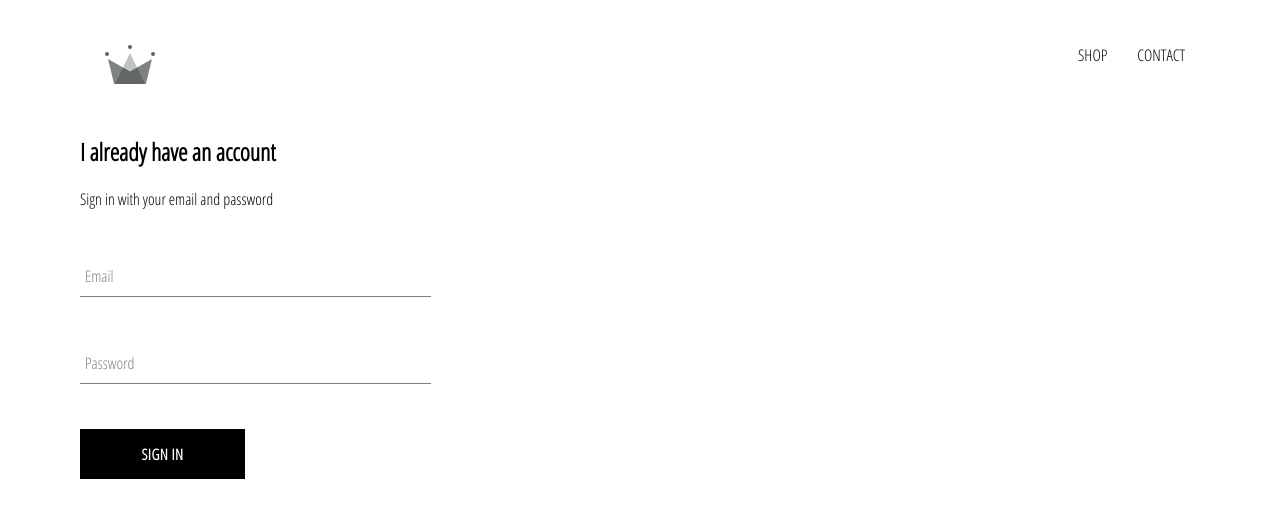
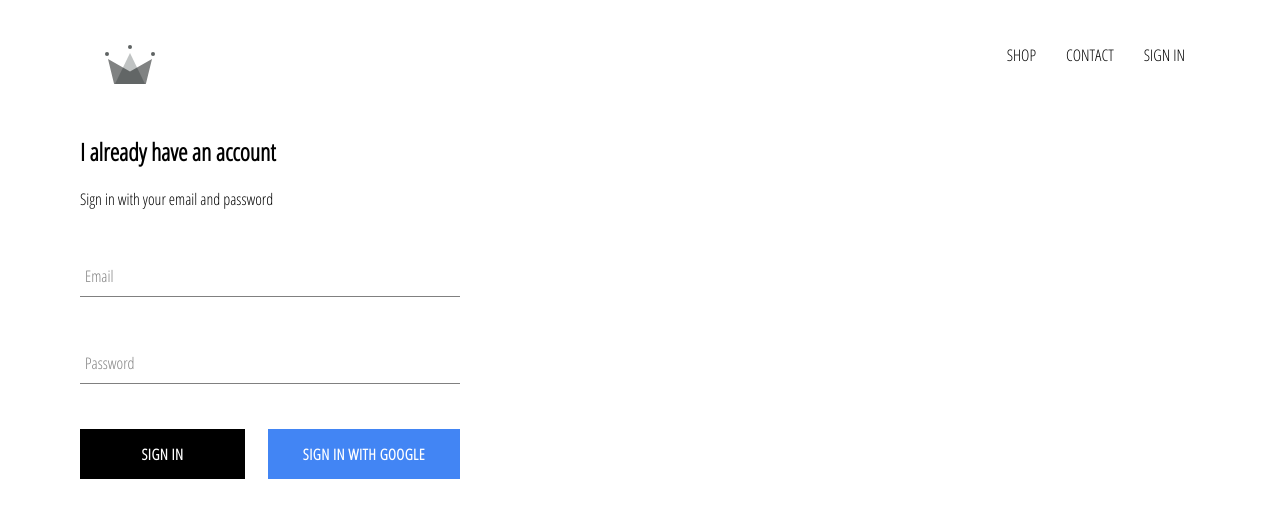
Before and after one commit to pratyush-prateek/online-ecommerce-clone, a React (Create React App) app: page /signin in a window 1280 px wide. Shown: the top 518 px of the page. Built offline with nearby package versions, Linux system fonts and the light colour scheme; no server answers.

Commit message:
Integrate firebase for DB and auth services and added support for Google OAuth

```diff
--- a/package.json
+++ b/package.json
@@ -6,6 +6,7 @@
     "@testing-library/jest-dom": "^5.16.0",
     "@testing-library/react": "^11.2.7",
     "@testing-library/user-event": "^12.8.3",
+    "firebase": "^9.6.1",
     "node-sass": "^6.0.1",
     "react": "^17.0.2",
     "react-dom": "^17.0.2",
--- a/src/App.css
+++ b/src/App.css
@@ -7,3 +7,7 @@
     text-decoration: none;
     color: black;
 }
+
+* {
+    box-sizing: border-box;
+}
--- a/src/App.js
+++ b/src/App.js
@@ -4,11 +4,34 @@
 import Header from "./components/header/header.component";
 import SignInUp from "./pages/sign-in-up-page/sign-in-up.component";
 import { Route, Switch } from "react-router-dom";
+import { auth } from "./firebase/firebase.utils.js";
+import React from "react";
 
-function App() {
+class App extends React.Component {
+  constructor() {
+    super();
+    this.state = {
+      currentUser: null,
+    };
+  }
+
+  unsubscribeFromAuth = null;
+
+  componentWillUnmount() {
+    this.unsubscribeFromAuth();
+  }
+
+  componentDidMount() {
+    this.unsubscribeFromAuth = auth.onAuthStateChanged((user) => {
+      this.setState({ currentUser: user });
+    });
+  }
+
+  render() {
+    const { currentUser } = this.state;
     return (
       <div>
-      <Header />
+        <Header currentUser={currentUser} />
         <Switch>
           <Route path="/signin" exact={true} component={SignInUp} />
           <Route path="/shop" exact={true} component={ShopPage} />
@@ -17,5 +40,6 @@
       </div>
     );
   }
+}
 
 export default App;
--- a/src/components/custom-button/custom-button.component.jsx
+++ b/src/components/custom-button/custom-button.component.jsx
@@ -2,9 +2,14 @@
 import "./custom-button.styles.scss";
 
 const CustomButton = (props) => {
-  const { children, ...attrs } = props;
+  const { children, isGoogleSignInButton, ...attrs } = props;
   return (
-    <button className="custom-button" {...attrs}>
+    <button
+      className={`${
+        isGoogleSignInButton ? "google-sign-in" : ""
+      } custom-button`}
+      {...attrs}
+    >
       {children}
     </button>
   );
--- a/src/components/custom-button/custom-button.styles.scss
+++ b/src/components/custom-button/custom-button.styles.scss
@@ -19,4 +19,12 @@
     color: black;
     border: 1px solid black;
   }
+  &.google-sign-in {
+    background-color: #4285f4;
+
+    &:hover {
+      background-color: #357ae8;
+      border: none;
+    }
+  }
 }
--- a/src/components/header/header.component.jsx
+++ b/src/components/header/header.component.jsx
@@ -2,8 +2,11 @@
 import { Link } from "react-router-dom";
 import { ReactComponent as Logo } from "../../assets/crown.svg";
 import "./header.styles.scss";
+//Firebase auth utils
+import { auth } from "../../firebase/firebase.utils";
 
 const Header = (props) => {
+  const { currentUser } = props;
   return (
     <div className="header">
       <Link className="logo-container" to="/">
@@ -16,6 +19,20 @@
         <Link className="option" to="/shop">
           CONTACT
         </Link>
+        {currentUser ? (
+          <div
+            className="option"
+            onClick={() => {
+              auth.signOut();
+            }}
+          >
+            SIGN OUT
+          </div>
+        ) : (
+          <Link className="option" to="/signin">
+            SIGN IN
+          </Link>
+        )}
       </div>
     </div>
   );
--- a/src/components/header/header.styles.scss
+++ b/src/components/header/header.styles.scss
@@ -20,6 +20,7 @@
 
     .option {
       padding: 10px 15px;
+      cursor: pointer;
     }
   }
 }
--- a/src/components/sign-in/sign-in.component.jsx
+++ b/src/components/sign-in/sign-in.component.jsx
@@ -2,6 +2,8 @@
 import CustomButton from "../custom-button/custom-button.component.jsx";
 import FormInput from "../form-input/form-input.component.jsx";
 import "./sign-in.styles.scss";
+//Firebase auth imports
+import { signInWithGoogle } from "../../firebase/firebase.utils.js";
 
 class SignIn extends React.Component {
   constructor(props) {
@@ -45,9 +47,18 @@
             value={this.state.password}
             required
           />
-          <CustomButton type="submit" value="Submit Form">
-            SIGN IN
-          </CustomButton>
+          <div className="buttons">
+            <CustomButton type="submit" value="Submit Form">
+              SIGN IN
+            </CustomButton>
+            <CustomButton
+              onClick={signInWithGoogle}
+              value="Sign in with Google"
+              isGoogleSignInButton
+            >
+              SIGN IN WITH GOOGLE
+            </CustomButton>
+          </div>
         </form>
       </div>
     );
--- a/src/components/sign-in/sign-in.styles.scss
+++ b/src/components/sign-in/sign-in.styles.scss
@@ -1,9 +1,14 @@
 .sign-in {
-  width: 30%;
+  width: 380px;
   display: flex;
   flex-direction: column;
 
   .title {
     margin: 10 px 0;
   }
+
+  .buttons {
+    display: flex;
+    justify-content: space-between;
+  }
 }
--- /dev/null
+++ b/src/firebase/firebase.utils.js
@@ -0,0 +1,24 @@
+import firebase from "firebase/compat/app";
+import "firebase/compat/firestore";
+import "firebase/compat/auth";
+
+const config = {
+  apiKey: "AIzaSyDx9oaOm8CHL1Lb4MtOeY_Sw1xYmLz_-Hg",
+  authDomain: "online-ecommerce-db.firebaseapp.com",
+  projectId: "online-ecommerce-db",
+  storageBucket: "online-ecommerce-db.appspot.com",
+  messagingSenderId: "108909781359",
+  appId: "1:108909781359:web:09b5092fa1f838fdde089a",
+  measurementId: "G-QVJBN1YJL5",
+};
+
+firebase.initializeApp(config);
+
+export const auth = firebase.auth();
+export const firestore = firebase.firestore();
+
+const provider = new firebase.auth.GoogleAuthProvider();
+provider.setCustomParameters({ prompt: "select_account" });
+export const signInWithGoogle = () => auth.signInWithPopup(provider);
+
+export default firebase;
```
Also changed, not shown: 1 other file (tests, documents, lock files or other folders). Lines whose indentation alone changed are shown as unchanged.
